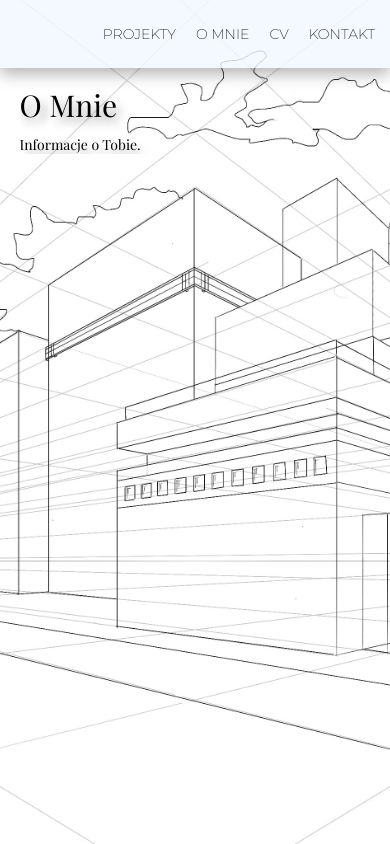
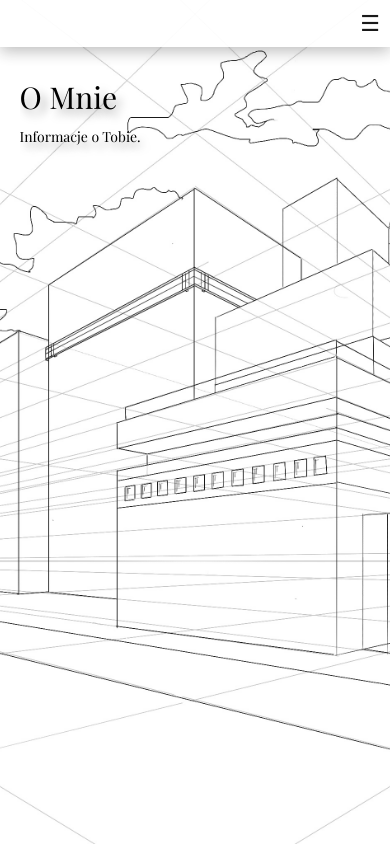
Before and after one commit to Drojecki/test, a React (Create React App) app: page /o-mnie in a window 390 px wide. Built offline with nearby package versions, Linux system fonts and the light colour scheme; a web font is replaced by a local one.

Commit message:
poprawki

```diff
--- a/src/App.css
+++ b/src/App.css
@@ -51,6 +51,9 @@ body::before {
     top: 0px;
     left: 0px;
     width: 100%;
+     @media (max-width:991px) {
+      position: unset;
+     }
 }
 .header{
   background-color: rgba(240, 248, 255, 0.8);
@@ -60,12 +63,30 @@ body::before {
   overflow: hidden;
   max-height: 200px;
   padding: 0px 50px;
-  /* opacity: 0.8; */
   transition: max-height 0.5s ease, opacity 0.5s ease;
   box-shadow: 0 6px 15px rgba(0, 0, 0, 0.3);
   @media (max-width:991px) {
     gap: 10px;
-    padding: 0px 10px;
+    opacity: 0.9;
+    max-height: 0px;
+    position: absolute;
+    top: 50px;
+    left: 0;
+    width: 100%;
+    z-index: 10000000;
+    flex-direction: column;
+    text-align: right;
+    padding: 0px;
+    box-sizing: border-box;
+    box-shadow: none;
+    background-color: white;
+  }
+}
+.header.is-active{
+  @media (max-width:991px) {
+    opacity: 0.9;
+    height: auto;
+    max-height: 300px;
   }
 }
 
@@ -87,7 +108,9 @@ a{
   font-size: 16px;
   @media (max-width:991px) {
     padding: 5px;
+    padding-right: 10px;
     font-size: 14px;
+    margin: 0;
   }
 }
 a::after {
@@ -113,9 +136,8 @@ a:hover::after {
 
 .hejkanaklejka{
   margin-top: 4vh;
-  /* background-color: red; */
   @media (max-width:991px) {
-    margin-top: 60px;
+    margin-top: 20px;
   }
 }
 
@@ -127,6 +149,7 @@ a:hover::after {
   color: black;
   @media (max-width:991px) {
     font-size: 30px;
+    margin-top: 10px;
   }
 }
 .imie{
@@ -136,10 +159,9 @@ a:hover::after {
   margin-bottom: 20px;
 }
 .projekty {
-  /* background-color: blue; */
   position: relative;
   margin-top: 10px;
-  padding-top: 40px;
+  padding-top: 20px;
   height: 100%;
   overflow-y: auto;
   opacity: 1;
@@ -184,7 +206,7 @@ a:hover::after {
   }
   @media (max-width:991px) {
     display: block;
-    width: 90%;
+    width: 95%;
     margin: auto;
   }
 }
@@ -203,11 +225,13 @@ a:hover::after {
 .projekt{
   position: relative;
   margin-bottom: 50px;
+  @media (max-width:991px) {
+    margin-bottom: 20px;
+  }
 }
 .didplayflex:last-of-type .projekt:last-of-type {
   margin-bottom: 200px;
 }
-
 .projekt-text{
   position: absolute;
   font-weight: 274s;
@@ -226,6 +250,9 @@ a:hover::after {
   border-radius: 8px 8px 0px 0px;
   opacity: 0.75;
   font-size: 14px;
+}
+.projekt-text p{
+  margin: auto;
 }
 
 
@@ -264,7 +291,7 @@ a:hover::after {
 
 .scroll-arrow {
   position: absolute;
-  bottom: 20%;
+  bottom: 30%;
   left: 50%;
   transform: translateX(-50%);
   transform: translateY(-20%);
@@ -276,7 +303,7 @@ a:hover::after {
   opacity: 1;
   transition: opacity 0.5s ease;
   @media (max-width:991px) {
-    bottom: 30%;
+    bottom: 40%;
     transform: translateY(-30%);
   }
 }
@@ -298,6 +325,7 @@ a:hover::after {
   border-radius: 8px;
   color: black;
   width: 90%;
+  padding-bottom: 20px;
   @media (min-width:992px) {
     margin-left: 50px;
     width: 100%;
@@ -364,7 +392,29 @@ a:hover::after {
 .modal-content::-webkit-scrollbar {
   display: none;
 }
+.divimgtest{
+  padding: 10px;
 
+}
+.hamburger{
+  display: none;
+  @media (max-width:991px) {
+    background-color: white;
+    opacity: 0.9;
+    display: block;
+    color: black;
+    font-size: 22px;
+    align-content: center;
+    text-align: right;
+    padding: 10px;
+    box-shadow: 0px 4px 15px 0 rgba(0, 0, 0, 0.3);
+  }
+}
+.hamburger.is-active{
+  @media (max-width:991px) {
+    box-shadow: none;
+  }
+}
 .modal-content .arrow-icon {
   position: absolute;
   left: 50%;
@@ -372,14 +422,19 @@ a:hover::after {
   width: 60px;
   opacity: 1;
   z-index: 10;
+  box-shadow: none;
 }
 
 .modal-content img {
-  padding: 5px;
+  border-radius: 8px;
+  box-shadow: 0px 10px 10px 0 rgba(0, 0, 0, 0.5);
   box-sizing: border-box;
   width: 100%;
   height: auto;
   display: block;
+  @media (max-width:991px) {
+    /* border-radius: 0px; */
+  }
 }
 
 .modal-description {
@@ -404,16 +459,18 @@ a:hover::after {
   box-shadow: 0px 10px 10px 0 rgba(0, 0, 0, 0.5);
   padding: 0px;
   display: block;
+  margin-bottom: 10px;
 }
 @media (max-width: 991px) {
   .modal-thumbs img{
-    border-radius: 0px;
+    /* border-radius: 0px; */
     width: calc(100%);
     margin-bottom: 15px;
   }
   .modal-thumbs{
-  padding: 5px;
-}
+    padding: 10px;
+    padding-top: 5px;
+  }
 }
 @media (max-width: 991px) {
   .modal-overlay {
--- a/src/components/Projekty.js
+++ b/src/components/Projekty.js
@@ -92,7 +92,7 @@ export default function Projekty({ projektyRef , onImagesLoaded }) {
           <ProjectElement id="2" name="Brzegi Gniezna" onClick={setModalId} />
         </div>
         <div className="didplayflex">
-          <ProjectElement id="3" name="Wokół Pomnika" onClick={setModalId} />
+          <ProjectElement id="3" name="Plac Berwińskiego" onClick={setModalId} />
           <ProjectElement id="4" name="Micro Living" onClick={setModalId} />
         </div>
         <div className="didplayflex">
@@ -120,7 +120,7 @@ export default function Projekty({ projektyRef , onImagesLoaded }) {
     onClick={e => e.stopPropagation()}
     style={{ overflowY: 'auto', maxHeight: '90vh' }}
   >
-    {/* strzałka */}
+
     <img
       src="/arrow.png"
       alt="Scroll down"
@@ -128,9 +128,9 @@ export default function Projekty({ projektyRef , onImagesLoaded }) {
       style={{ opacity: !hasScrolledModal && isOverflowingModal ? 1 : 0 }}
     />
 
-    {/* ---------- HERO (pierwszy obraz) ---------- */}
     {modalId && (
       <div className="modal-hero">
+        <div className='divimgtest'>
           <img
             src={`/${modalId}/1.png`}
             alt={`Projekt ${modalId} – obraz 1`}
@@ -140,7 +140,7 @@ export default function Projekty({ projektyRef , onImagesLoaded }) {
               setLoadedImages(prev => prev + 1);
             }}
           />
-
+        </div>
         {description && (
           <div className="modal-description">
             {description.split('\n').map((line, idx) => (
@@ -151,7 +151,6 @@ export default function Projekty({ projektyRef , onImagesLoaded }) {
       </div>
     )}
 
-    {/* ---------- THUMBS (kolejne obrazy) ---------- */}
     {modalId && totalImages > 1 && (
       <div className="modal-thumbs">
         {[...Array(totalImages - 1)].map((_, i) => (
--- a/src/projektElement/projektElement.js
+++ b/src/projektElement/projektElement.js
@@ -4,7 +4,7 @@ function ProjectElement({ id, name="projekt", onClick }) {
 
   return (
     <div id={id} className="col-12 col-lg-6 projekt" onClick={() => onClick(id)}>
-      <p className="projekt-text">{name}</p>
+      <div className="projekt-text"><p>{name}</p></div>
       <div className="img-projekt">
         <div
           className="img-layer layer-1"
--- a/src/scripts/header.js
+++ b/src/scripts/header.js
@@ -1,15 +1,45 @@
-import { useEffect, useRef  , useState} from 'react';
+import { useEffect, useRef } from 'react';
 import { Link } from 'react-router-dom';
 
 export default function Header({ scrollContainer }) {
   const headerRef = useRef(null);
   const scrollListenerRef = useRef(null);
+  const hamburgerRef = useRef(null);
+
+  useEffect(() => {
+    const hamburger = hamburgerRef.current;
+    const header = headerRef.current;
+
+    if (!hamburger || !header) return;
+
+    const handleToggle = () => {
+      hamburger.classList.toggle('is-active');
+      header.classList.toggle('is-active');
+    };
+
+    hamburger.addEventListener('click', handleToggle);
+    const links = header.querySelectorAll('a');
+    links.forEach(link => {
+      link.addEventListener('click', handleToggle);
+    });
+
+    return () => {
+      hamburger.removeEventListener('click', handleToggle);
+      links.forEach(link => {
+        link.removeEventListener('click', handleToggle);
+      });
+    };
+  }, []);
+
 
   useEffect(() => {
     const header = headerRef.current;
     const container = scrollContainer?.current;
 
     if (!header || !container) return;
+    if (window.innerWidth < 992) {
+      return;
+    }
 
     const pełnaWysokość = header.scrollHeight;
     header.style.maxHeight = `${pełnaWysokość}px`;
@@ -39,6 +69,7 @@ export default function Header({ scrollContainer }) {
 
   return (
     <header className="App-header">
+      <div className="hamburger" ref={hamburgerRef}>☰</div>
       <div className="header" ref={headerRef}>
         <Link to="/">Projekty</Link>
         <Link to="/o-mnie">o mnie</Link>
```
Also changed, not shown: public/arrow.png. Lines whose indentation alone changed are shown as unchanged.
